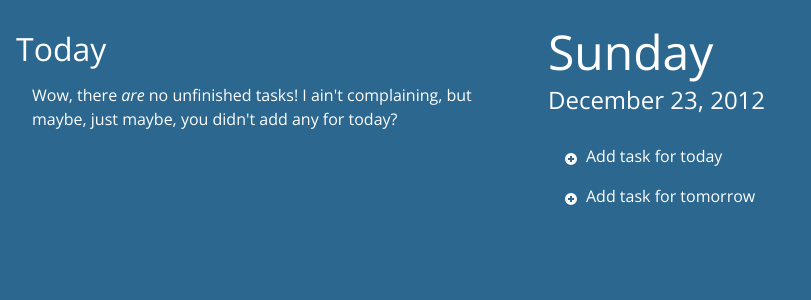
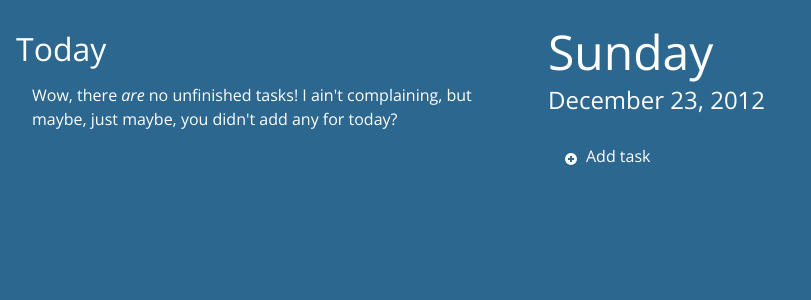
Before and after one commit to KansasLinuxFest/planner, a Django app: page / in a window 1280 px wide. Shown: the top 300 px of the page, without its empty margins (0-811 px from the left). Run offline with Django 3.2, Linux system fonts and the light colour scheme; data comes from the database, SQL or seed files in the repository; style sheets or scripts are compiled from the project's sources; parts of the project's set-up code (start-up, migrations or seed data) failed here and were passed over.

Commit message:
For now, remove add task for tomorrow. Only "Add Task"

```diff
--- a/templates/planner.html
+++ b/templates/planner.html
@@ -42,8 +42,9 @@
       <h1 class="day" data-bind="text: day"></h1>
       <h2 class="date" data-bind="text: full_date"></h2>
       {% csrf_token %}
-      <a href="#" class="add-task" data-bind="click: add_today"><i class="icon icon-plus-sign"></i>Add task for today</a>
-      <a href="#" class="add-task" data-bind="click: add_tomorrow"><i class="icon icon-plus-sign"></i>Add task for tomorrow</a>
+      <a href="#" class="add-task" data-bind="click: add_today"><i class="icon icon-plus-sign"></i>Add task</a>
+      <!--<a href="#" class="add-task" data-bind="click: add_tomorrow"><i
+          class="icon icon-plus-sign"></i>Add task for tomorrow</a>-->
     </span>
 
     <!-- Initialization: this script is formed via the django-template engine
```
